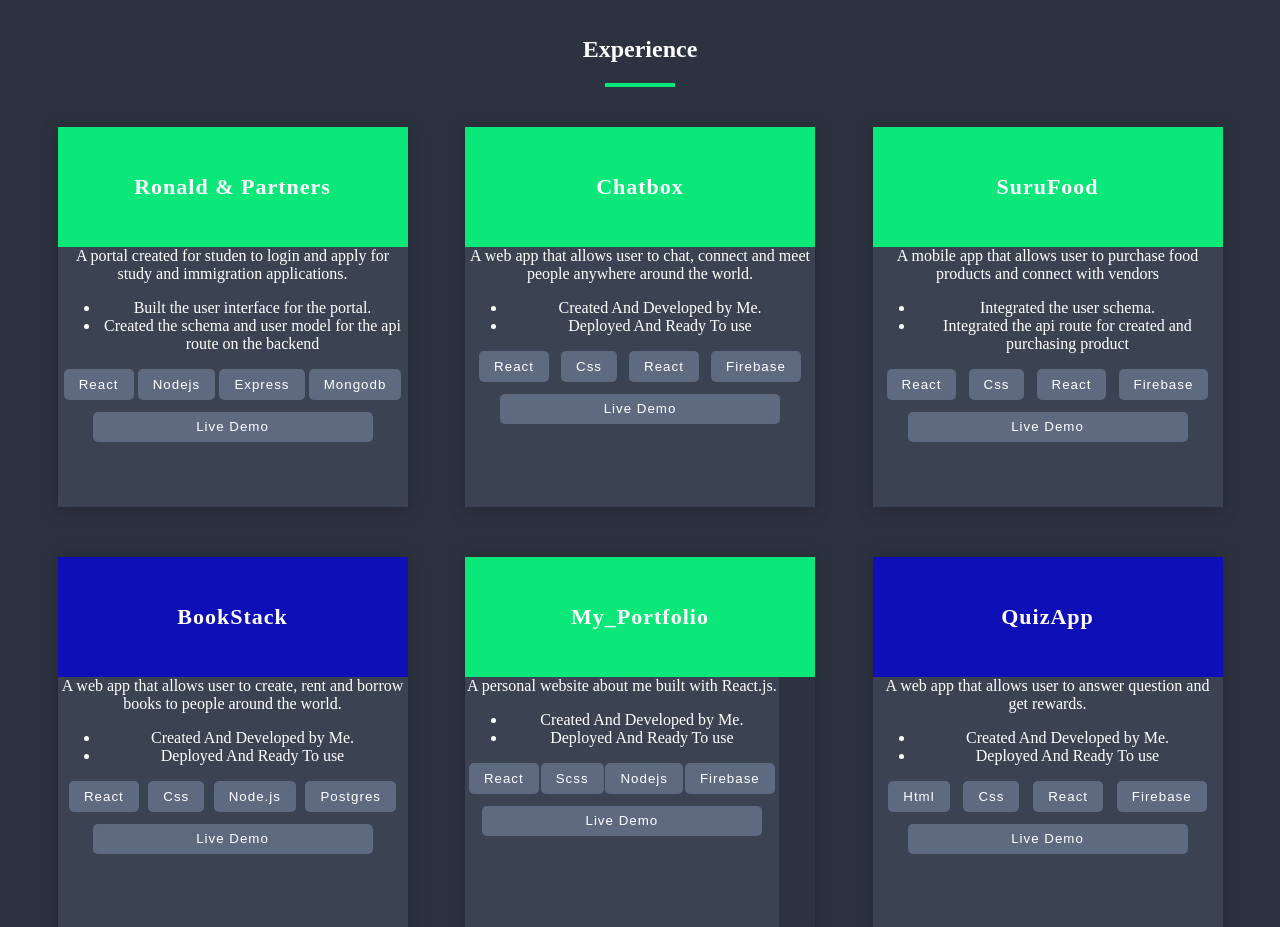
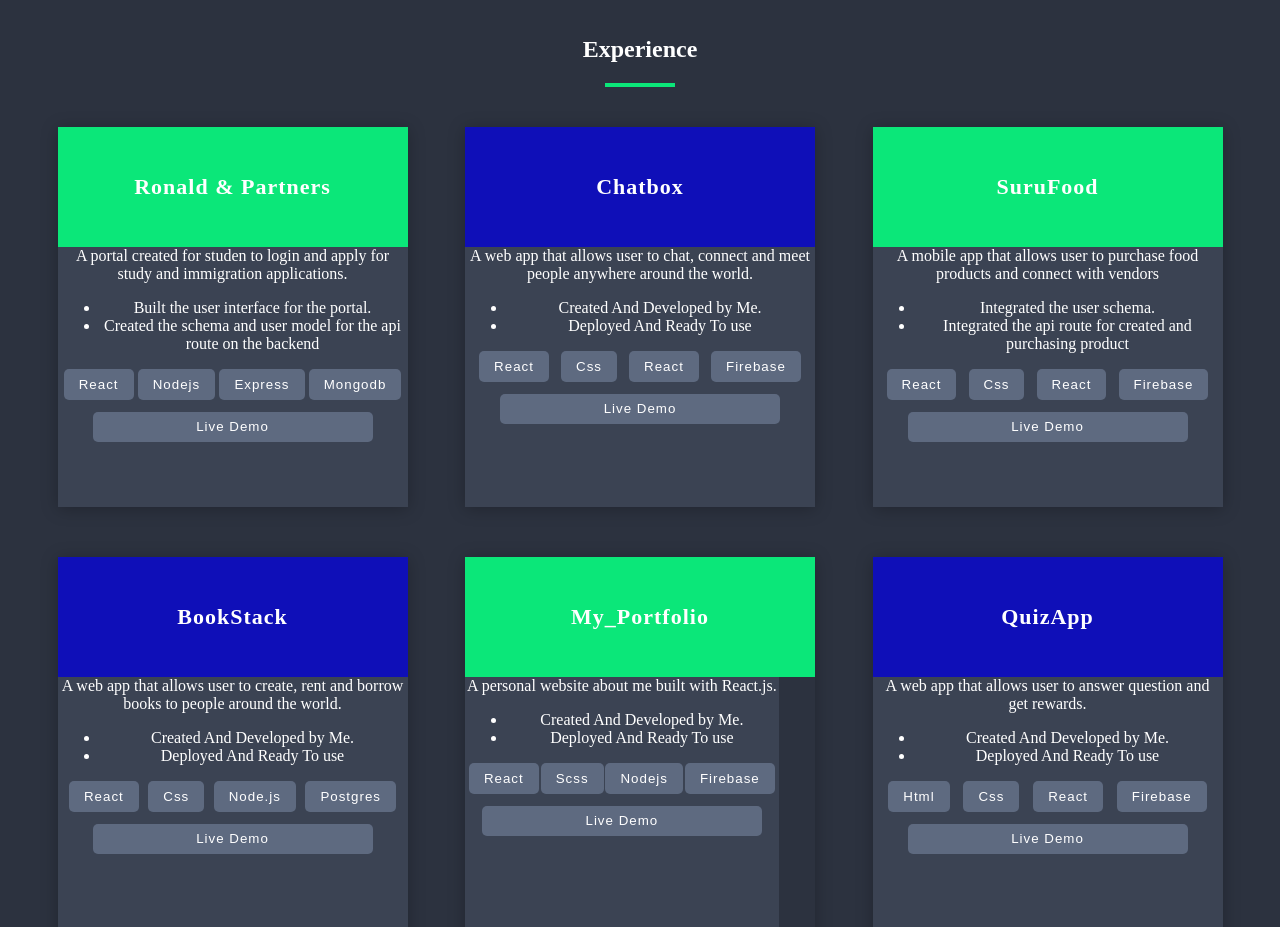
Before and after one commit to Owieoghene16/my_portfolio, a React (Create React App) app: page / in a window 1280 px wide. Shown: the part 2660-3587 px from the top of the page. Built offline with nearby package versions, Linux system fonts and the light colour scheme.

Commit message:
Update the experience section

```diff
--- a/src/pages/Experience.jsx
+++ b/src/pages/Experience.jsx
@@ -44,7 +44,7 @@ const Experience = () => {
             </div>
           </div>
           <div className='box-cont'>
-            <div className='top'>
+            <div className='topblue'>
               <h4>Chatbox</h4>
             </div>
             <div className='bottom'>
```
